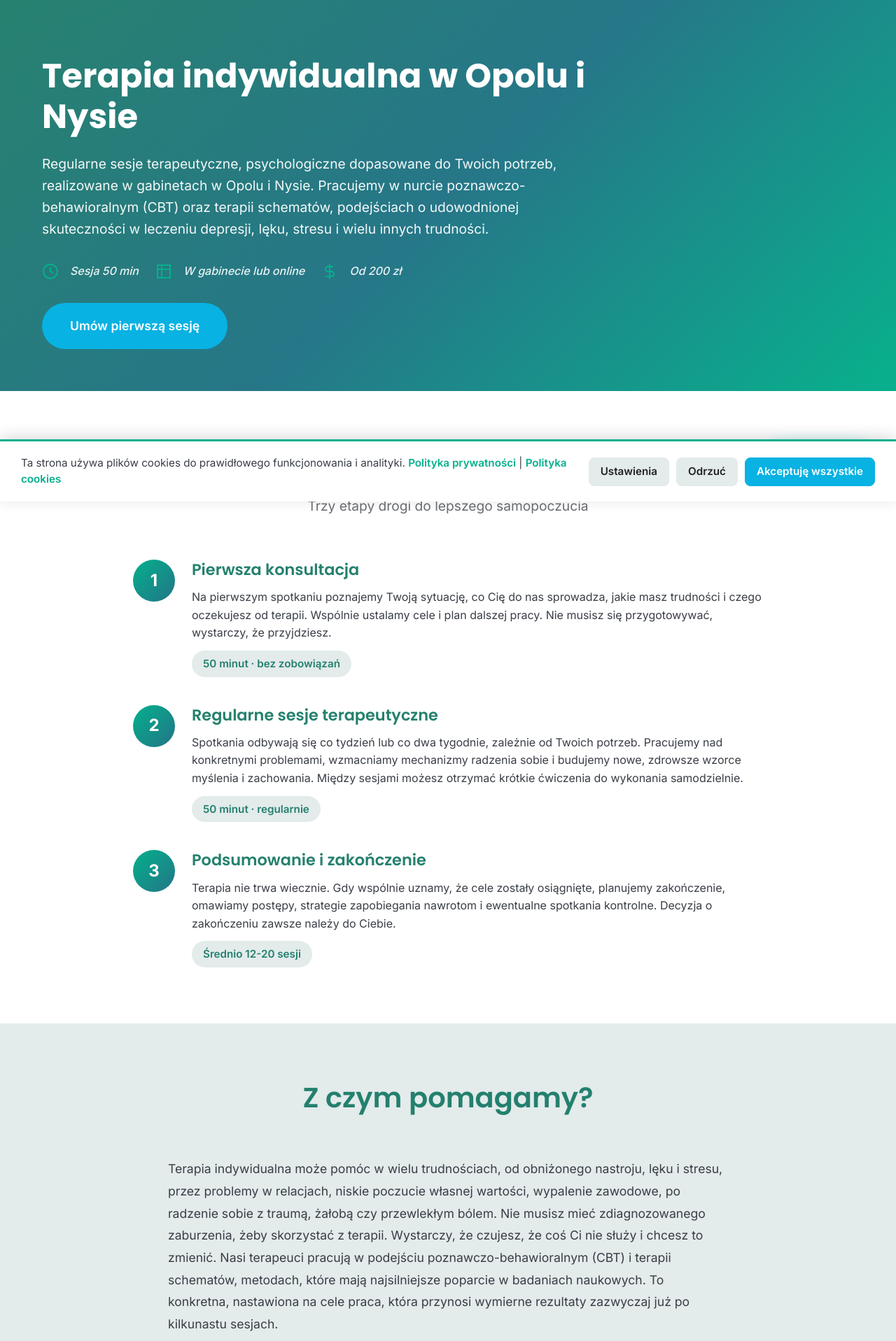
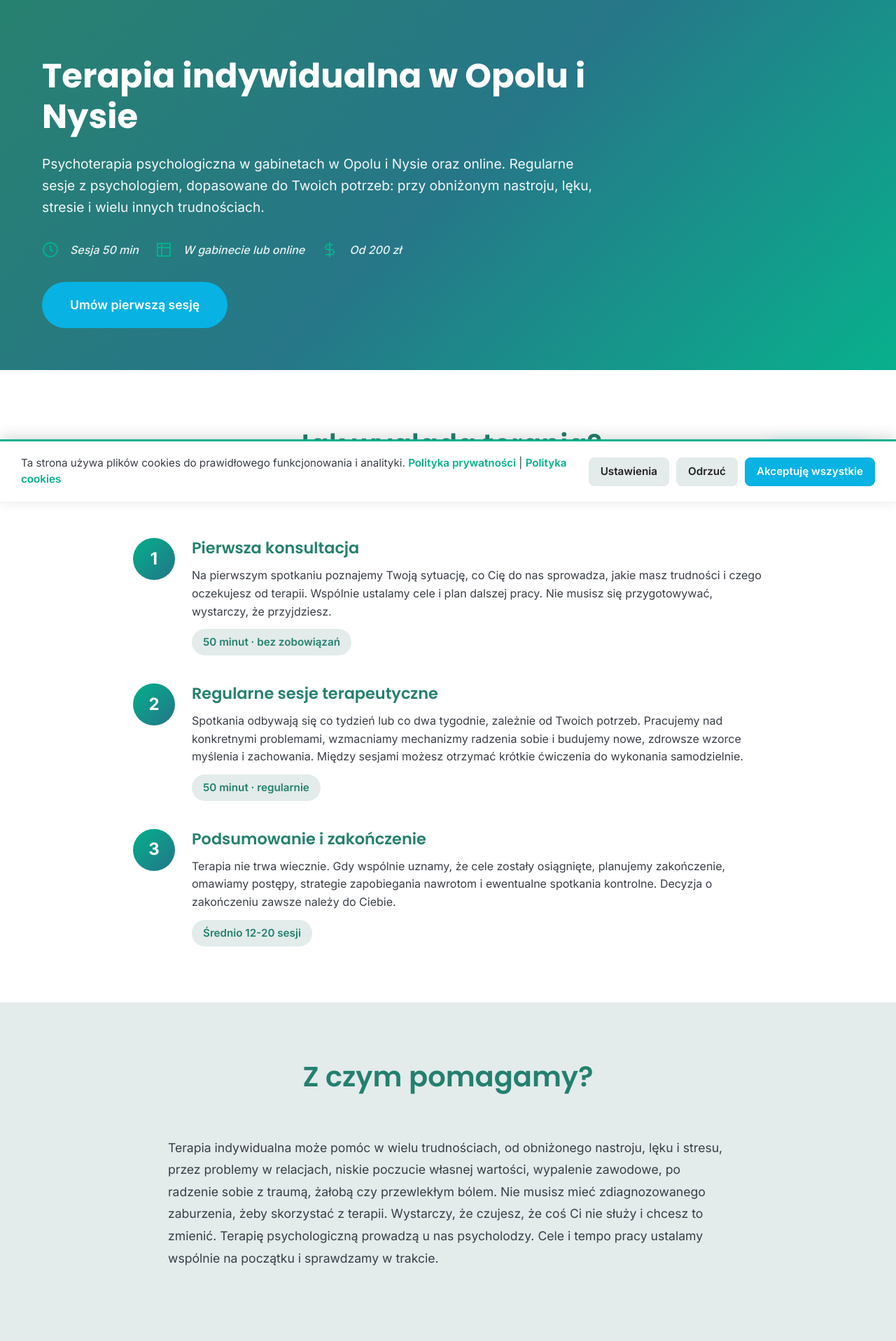
Before and after one commit to MonkeyBooze/Psycholog-website, a Django app: page /terapia-indywidualna/ in a window 1280 px wide. Shown: the part 83-2000 px from the top of the page at 70% size. Run offline with Django 5.2, Linux system fonts and the light colour scheme; data that the repository does not hold is empty.

Commit message:
Describe therapy as psychological therapy and link the booking form from the ADHD result
The site claimed CBT and schema therapy, which the practice does not offer. Therapy is now described as psychological therapy or psychotherapy by psychologists. The ADHD test result offers the contact form next to the phone; the form mails the practice through Resend. The client confirmation showed the full From header as the contact address and now shows the plain one.

```diff
--- a/app/site_data.py
+++ b/app/site_data.py
@@ -144,12 +144,12 @@ SERVICES = {
         "name": "Terapia indywidualna",
         "includes": [
             "Sesja 50 minut, zwykle raz w tygodniu",
-            "Praca w nurcie CBT lub w terapii schematu",
+            "Terapia prowadzona przez psychologa",
             "Wspólnie ustalony plan i cele pracy",
             "Możliwość prowadzenia sesji online",
         ],
         "price_label": "od 200 zł",
-        "short": "Regularna praca terapeutyczna w nurcie poznawczo-behawioralnym i w terapii schematu.",
+        "short": "Regularna psychoterapia psychologiczna, w gabinecie lub online.",
         "path": "/terapia-indywidualna/",
         "price": 200,
         "price_prefix": "od",
@@ -375,10 +375,9 @@ FAQ = {
             "Ramy ustalamy wspólnie na początku i weryfikujemy w trakcie.",
         ),
         (
-            "W jakim nurcie pracujecie?",
-            "Pracujemy głównie w nurcie poznawczo-behawioralnym (CBT) oraz w terapii schematu. "
-            "CBT koncentruje się na związku między myślami, emocjami i zachowaniem; terapia schematu "
-            "sięga do utrwalonych wzorców z wcześniejszych etapów życia.",
+            "Kto prowadzi terapię?",
+            "Terapię psychologiczną prowadzą u nas psycholodzy. Na pierwszym spotkaniu rozmawiamy "
+            "o tym, z czym przychodzisz, i wspólnie ustalamy cele oraz sposób pracy.",
         ),
         (
             "Czym różni się terapia od konsultacji?",
@@ -431,8 +430,8 @@ FAQ = {
     "wsparcie_online": [
         (
             "Czy terapia online jest tak samo skuteczna jak w gabinecie?",
-            "Dla większości trudności, tak. Badania nad terapią poznawczo-behawioralną prowadzoną "
-            "zdalnie pokazują skuteczność porównywalną z pracą w gabinecie. Wyjątkiem są sytuacje "
+            "Dla większości trudności, tak. Badania nad terapią prowadzoną zdalnie pokazują "
+            "skuteczność porównywalną z pracą w gabinecie. Wyjątkiem są sytuacje "
             "wymagające bezpośredniego kontaktu, np. diagnoza ADOS-2, której nie prowadzimy zdalnie.",
         ),
         (
--- a/app/templates/about_us.html
+++ b/app/templates/about_us.html
@@ -1,7 +1,7 @@
 {% extends "base.html" %}
 {% load static %}
 {% block meta_title %}Zespół psychologów, Opole i Nysa{% endblock %}
-{% block meta_description %}Poznaj psychologów i diagnostów Spektrum Umysłu w Opolu i Nysie. Diagnoza ADHD i spektrum autyzmu, terapia CBT, certyfikowani trenerzy TUS.{% endblock %}
+{% block meta_description %}Poznaj psychologów i diagnostów Spektrum Umysłu w Opolu i Nysie. Diagnoza ADHD i spektrum autyzmu, terapia psychologiczna, certyfikowani trenerzy TUS.{% endblock %}
 {% block schema_extra %}{% for person in TEAM %},
 {
   "@type": "Person",
--- a/app/templates/contact.html
+++ b/app/templates/contact.html
@@ -74,7 +74,7 @@
 
       <!-- Contact Form -->
       <div class="contact-form-section">
-        <div class="contact-form-wrapper">
+        <div class="contact-form-wrapper" id="formularz">
           <h2>Skontaktuj się z nami</h2>
           <form action="{% url 'book' %}" method="post" class="contact-form">
             {% csrf_token %}
--- a/app/templates/lokalizacja.html
+++ b/app/templates/lokalizacja.html
@@ -79,8 +79,8 @@
           certyfikowanych diagnostów. Dzieci, młodzież i dorośli.
           {% elif key == 'tus' %}Zajęcia grupowe rozwijające kompetencje społeczne i komunikacyjne, w grupach
           dobieranych pod względem wieku i potrzeb.
-          {% elif key == 'terapia' %}Regularna praca terapeutyczna w nurcie poznawczo-behawioralnym
-          i w terapii schematu.
+          {% elif key == 'terapia' %}Psychoterapia psychologiczna: regularne sesje z psychologiem,
+          w gabinecie lub online.
           {% elif key == 'konsultacja' %}Jedno lub kilka spotkań służących rozpoznaniu sytuacji i wskazaniu
           kierunku dalszej pracy.
           {% else %}Sesje przez bezpieczne połączenie wideo, dla osób, którym dojazd do {{ loc.locative }}
--- a/app/templates/terapia_indywidualna.html
+++ b/app/templates/terapia_indywidualna.html
@@ -1,8 +1,8 @@
 {% extends "base.html" %}
 {% load static %}
 
-{% block meta_title %}Terapia indywidualna Opole i Nysa, nurt CBT{% endblock %}
-{% block meta_description %}Terapia indywidualna w Opolu i Nysie oraz online. Nurt poznawczo-behawioralny i terapia schematu. Sesja 50 min od 200 zł. Tel. {{ PHONE_SHORT }}{% endblock %}
+{% block meta_title %}Psychoterapia i terapia psychologiczna, Opole i Nysa{% endblock %}
+{% block meta_description %}Psychoterapia psychologiczna w Opolu i Nysie oraz online. Regularne sesje z psychologiem, 50 min, od 200 zł. Tel. {{ PHONE_SHORT }}{% endblock %}
 
 {% block content %}
 <!-- Service Hero Section -->
@@ -10,9 +10,9 @@
     <div class="container">
         <div class="service-hero-content">
             <h1>Terapia indywidualna w Opolu i Nysie</h1>
-            <p class="service-description">Regularne sesje terapeutyczne, psychologiczne dopasowane do Twoich potrzeb, realizowane w gabinetach w Opolu i Nysie.
-                Pracujemy w nurcie poznawczo-behawioralnym (CBT) oraz terapii schematów, podejściach
-                o udowodnionej skuteczności w leczeniu depresji, lęku, stresu i wielu innych trudności.</p>
+            <p class="service-description">Psychoterapia psychologiczna w gabinetach w Opolu i Nysie oraz online.
+                Regularne sesje z psychologiem, dopasowane do Twoich potrzeb: przy obniżonym nastroju, lęku,
+                stresie i wielu innych trudnościach.</p>
 
             <div class="service-specs">
                 <div class="spec-item">
@@ -99,9 +99,8 @@
                 przez problemy w relacjach, niskie poczucie własnej wartości, wypalenie zawodowe, po radzenie
                 sobie z traumą, żałobą czy przewlekłym bólem. Nie musisz mieć zdiagnozowanego zaburzenia, żeby
                 skorzystać z terapii. Wystarczy, że czujesz, że coś Ci nie służy i chcesz to zmienić.
-                Nasi terapeuci pracują w podejściu poznawczo-behawioralnym (CBT) i terapii schematów, metodach,
-                które mają najsilniejsze poparcie w badaniach naukowych. To konkretna, nastawiona na cele praca,
-                która przynosi wymierne rezultaty zazwyczaj już po kilkunastu sesjach.</p>
+                Terapię psychologiczną prowadzą u nas psycholodzy. Cele i tempo pracy ustalamy wspólnie
+                na początku i sprawdzamy w trakcie.</p>
         </div>
     </div>
 </section>
--- a/app/templates/test_adhd.html
+++ b/app/templates/test_adhd.html
@@ -62,6 +62,7 @@
       <ul data-adhd-extra></ul>
       <div class="adhd-test-actions">
         <a href="tel:{{ PHONE_E164 }}" class="btn btn-primary btn-large">Umów wizytę: {{ PHONE_SHORT }}</a>
+        <a href="{% url 'contact' %}#formularz" class="btn btn-secondary">Umów przez formularz</a>
         <a href="{% url 'diagnoza_adhd' %}" class="btn btn-secondary">Jak wygląda diagnoza ADHD</a>
         <button type="button" class="btn btn-secondary" data-adhd-reset>Zrób test jeszcze raz</button>
       </div>
--- a/app/views.py
+++ b/app/views.py
@@ -201,7 +201,7 @@ def _appointment_notification(request, appointment):
             f'Skontaktujemy się w ciągu 24 godzin, żeby potwierdzić dokładny termin.\n\n'
             f'W razie pytań prosimy o kontakt:\n'
             f'Telefon: {site_data.PHONE_DISPLAY}\n'
-            f'Email: {settings.EMAIL_FROM}\n\n'
+            f'Email: {site_data.EMAIL}\n\n'
             f'Z poważaniem,\n{site_data.SITE_NAME}'
         ),
     }
```
Also changed, not shown: app/tests.py (+15 -1 lines).
